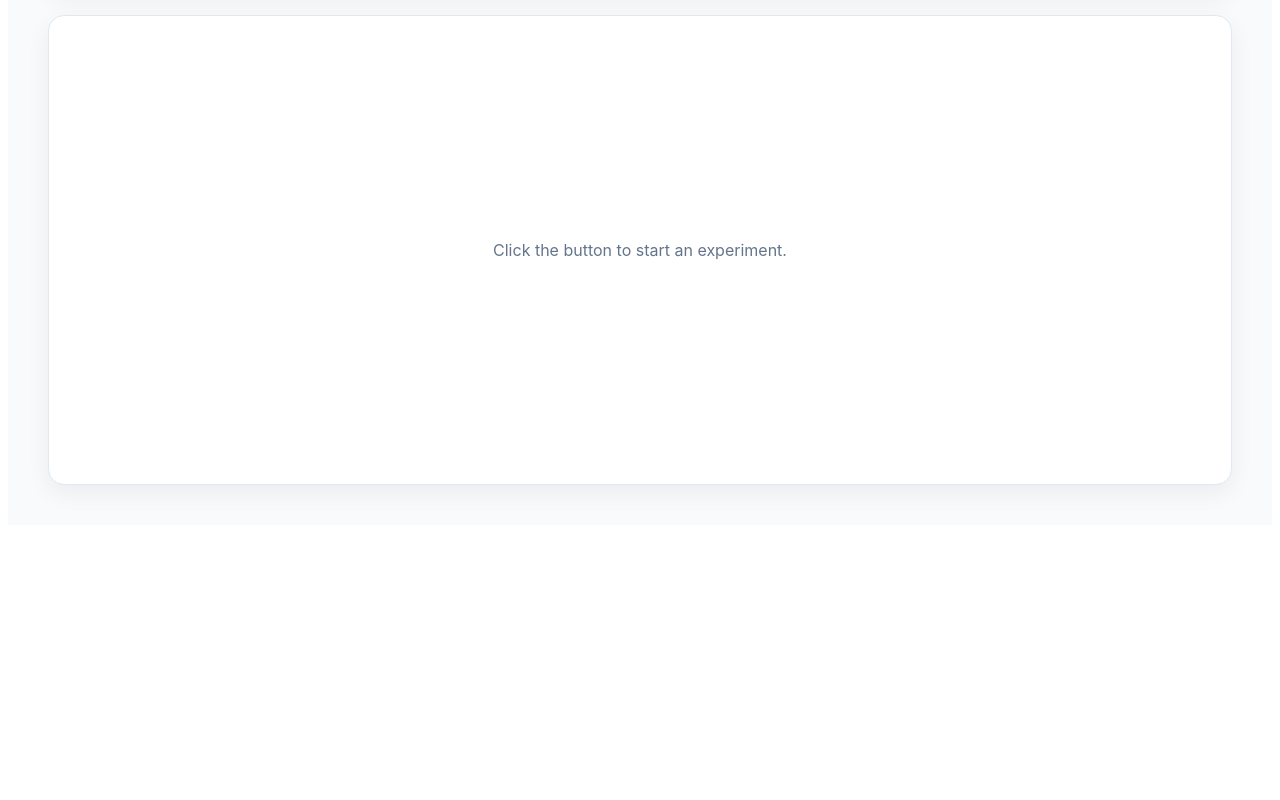
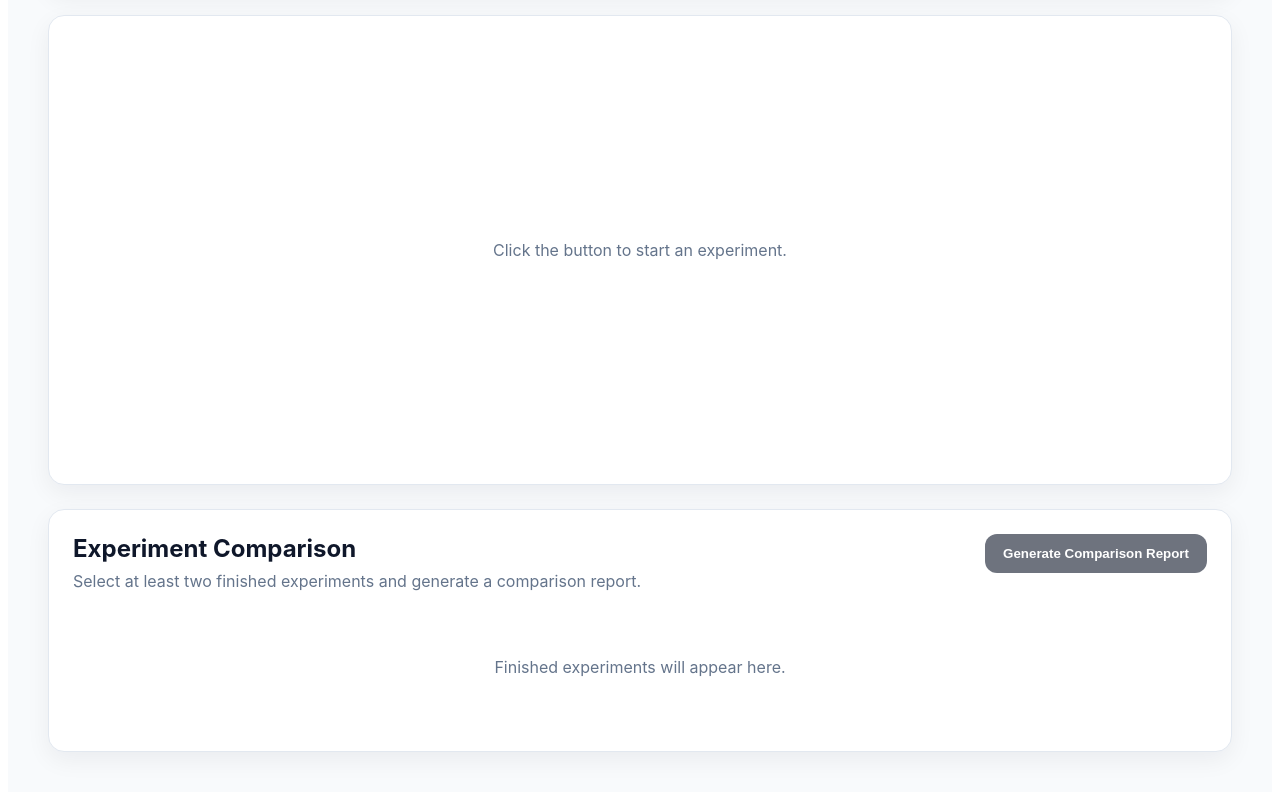
Before and after one commit to Calvin1989/FedGuardLab, a Vue app in the folder web/: page / in a window 1280 px wide. Shown: the part 489-1289 px from the top of the page. Before the commit the page ends 1022 px from the top, so only its background shows below. Built offline with nearby package versions, Linux system fonts and the light colour scheme.

Commit message:
Add comparison report generation to dashboard

```diff
--- a/web/src/App.vue
+++ b/web/src/App.vue
@@ -31,6 +31,12 @@ const metrics = ref([]);
 const errorMessage = ref("");
 const reportUrl = ref("");
 const selectedConfig = ref("configs/mnist_fedavg_demo.yaml");
+
+const recentJobs = ref([]);
+const selectedJobIds = ref([]);
+const comparisonStatus = ref("idle");
+const comparisonError = ref("");
+const comparisonUrl = ref("");
 
 const experimentOptions = [
   {
@@ -116,6 +122,63 @@ const chartOptions = {
   },
 };
 
+function getSelectedExperimentLabel() {
+  const option = experimentOptions.find(
+    (item) => item.value === selectedConfig.value
+  );
+
+  return option ? option.label : selectedConfig.value;
+}
+
+
+function toggleJobSelection(jobId) {
+  if (selectedJobIds.value.includes(jobId)) {
+    selectedJobIds.value = selectedJobIds.value.filter((id) => id !== jobId);
+    return;
+  }
+
+  selectedJobIds.value = [...selectedJobIds.value, jobId];
+}
+
+
+async function createComparisonReport() {
+  comparisonError.value = "";
+  comparisonUrl.value = "";
+
+  if (selectedJobIds.value.length < 2) {
+    comparisonError.value = "Please select at least two finished experiments.";
+    return;
+  }
+
+  comparisonStatus.value = "creating";
+
+  try {
+    const response = await fetch(`${API_BASE}/comparisons`, {
+      method: "POST",
+      headers: {
+        "Content-Type": "application/json",
+      },
+      body: JSON.stringify({
+        job_ids: selectedJobIds.value,
+        title: "Label Flipping Defense Comparison",
+      }),
+    });
+
+    const data = await response.json();
+
+    if (!response.ok) {
+      throw new Error(data.detail || "Failed to create comparison report");
+    }
+
+    comparisonUrl.value = data.comparison_url;
+    comparisonStatus.value = "finished";
+  } catch (error) {
+    comparisonError.value = error.message;
+    comparisonStatus.value = "error";
+  }
+}
+
+
 async function startExperiment() {
   errorMessage.value = "";
   metrics.value = [];
@@ -159,6 +222,25 @@ async function startExperiment() {
       if (message.event === "finished") {
         status.value = "finished";
         reportUrl.value = `${API_BASE}/reports/${jobId.value}`;
+
+        const finalMetric = metrics.value[metrics.value.length - 1] || {};
+
+        recentJobs.value = [
+          {
+            job_id: jobId.value,
+            label: getSelectedExperimentLabel(),
+            config_path: selectedConfig.value,
+            aggregation: finalMetric.aggregation || "unknown",
+            defense: finalMetric.defense || "unknown",
+            attack: finalMetric.attack || "unknown",
+            final_accuracy: finalMetric.accuracy ?? 0,
+            final_loss: finalMetric.loss ?? 0,
+            final_asr: finalMetric.attack_success_rate ?? 0,
+            report_url: `${API_BASE}/reports/${jobId.value}`,
+          },
+          ...recentJobs.value,
+        ];
+
         socket.close();
         return;
       }
@@ -285,6 +367,88 @@ async function startExperiment() {
 
       <div v-else class="empty-state">
         Click the button to start an experiment.
+      </div>
+    </section>
+
+    <section class="comparison-card">
+      <div class="section-header">
+        <div>
+          <h2>Experiment Comparison</h2>
+          <p>
+            Select at least two finished experiments and generate a comparison report.
+          </p>
+        </div>
+
+        <button
+          class="run-button"
+          :disabled="selectedJobIds.length < 2 || comparisonStatus === 'creating'"
+          @click="createComparisonReport"
+        >
+          {{
+            comparisonStatus === "creating"
+              ? "Generating..."
+              : "Generate Comparison Report"
+          }}
+        </button>
+      </div>
+
+      <div v-if="recentJobs.length === 0" class="empty-state small">
+        Finished experiments will appear here.
+      </div>
+
+      <table v-else class="jobs-table">
+        <thead>
+          <tr>
+            <th>Select</th>
+            <th>Experiment</th>
+            <th>Aggregation</th>
+            <th>Defense</th>
+            <th>Attack</th>
+            <th>Accuracy</th>
+            <th>Loss</th>
+            <th>ASR</th>
+            <th>Report</th>
+          </tr>
+        </thead>
+
+        <tbody>
+          <tr v-for="job in recentJobs" :key="job.job_id">
+            <td>
+              <input
+                type="checkbox"
+                :checked="selectedJobIds.includes(job.job_id)"
+                @change="toggleJobSelection(job.job_id)"
+              />
+            </td>
+            <td>
+              <div class="job-label">{{ job.label }}</div>
+              <div class="job-id">{{ job.job_id }}</div>
+            </td>
+            <td>{{ job.aggregation }}</td>
+            <td>{{ job.defense }}</td>
+            <td>{{ job.attack }}</td>
+            <td>{{ job.final_accuracy }}</td>
+            <td>{{ job.final_loss }}</td>
+            <td>{{ job.final_asr }}</td>
+            <td>
+              <a class="report-link" :href="job.report_url" target="_blank">
+                Open
+              </a>
+            </td>
+          </tr>
+        </tbody>
+      </table>
+
+      <div v-if="comparisonError" class="error comparison-message">
+        <strong>Error:</strong>
+        <span>{{ comparisonError }}</span>
+      </div>
+
+      <div v-if="comparisonUrl" class="comparison-message">
+        <strong>Comparison:</strong>
+        <a class="report-link" :href="comparisonUrl" target="_blank">
+          Open Comparison Report
+        </a>
       </div>
     </section>
   </main>
@@ -438,4 +602,70 @@ h1 {
   color: #64748b;
   font-size: 14px;
 }
+
+.comparison-card {
+  margin-top: 24px;
+  padding: 24px;
+  background: white;
+  border: 1px solid #e2e8f0;
+  border-radius: 16px;
+  box-shadow: 0 8px 24px rgba(15, 23, 42, 0.06);
+}
+
+.section-header {
+  display: flex;
+  justify-content: space-between;
+  gap: 16px;
+  align-items: flex-start;
+  margin-bottom: 16px;
+}
+
+.section-header h2 {
+  margin: 0 0 8px;
+}
+
+.section-header p {
+  margin: 0;
+  color: #64748b;
+}
+
+.jobs-table {
+  width: 100%;
+  border-collapse: collapse;
+  margin-top: 16px;
+  font-size: 14px;
+}
+
+.jobs-table th,
+.jobs-table td {
+  padding: 10px;
+  border-bottom: 1px solid #e2e8f0;
+  text-align: left;
+  vertical-align: top;
+}
+
+.jobs-table th {
+  background: #f8fafc;
+  color: #334155;
+}
+
+.job-label {
+  font-weight: 700;
+  color: #0f172a;
+}
+
+.job-id {
+  margin-top: 4px;
+  color: #64748b;
+  font-size: 12px;
+  word-break: break-all;
+}
+
+.comparison-message {
+  margin-top: 16px;
+}
+
+.small {
+  height: 120px;
+}
 </style>
```
Also changed, not shown: 1 other file (tests, documents, lock files or other folders).
